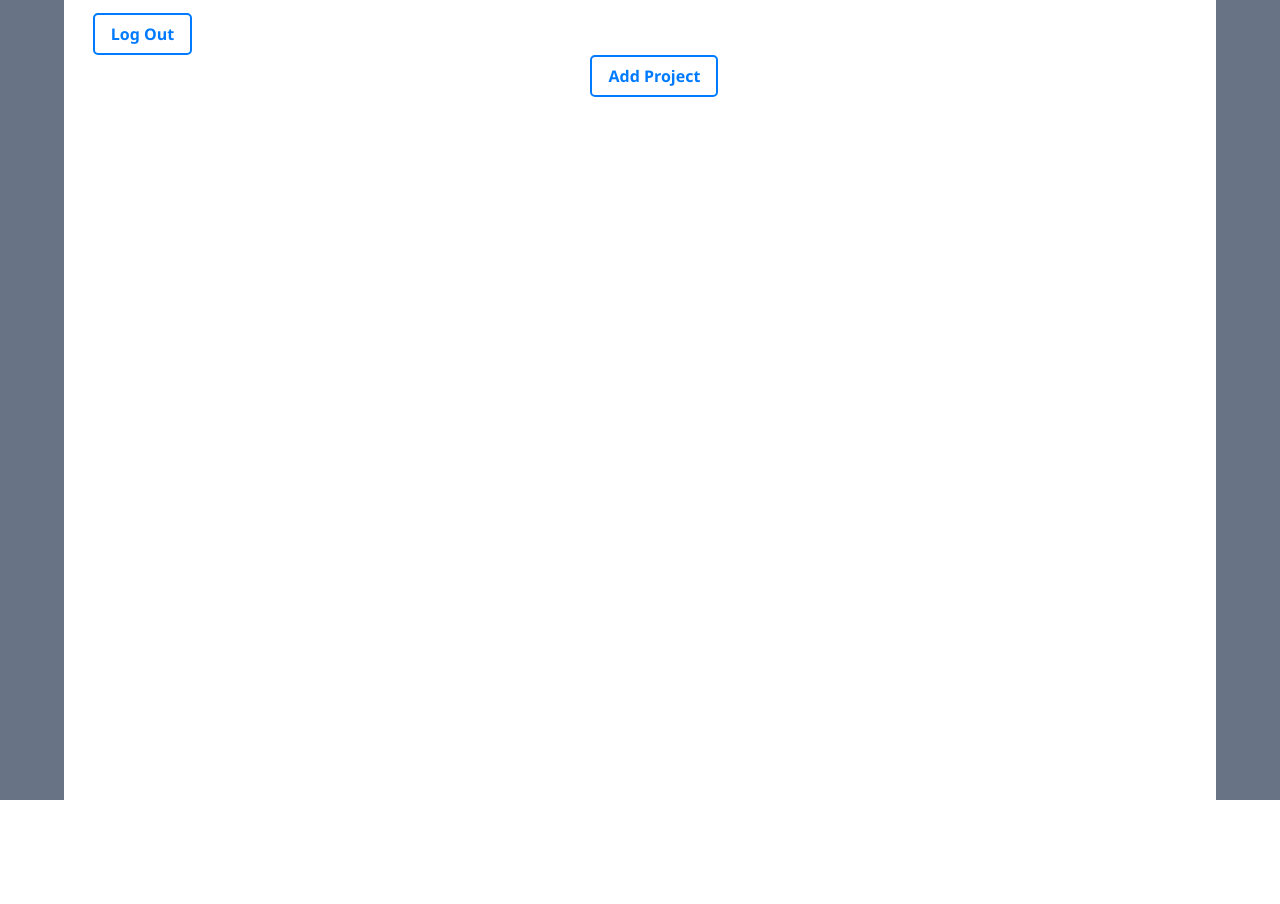
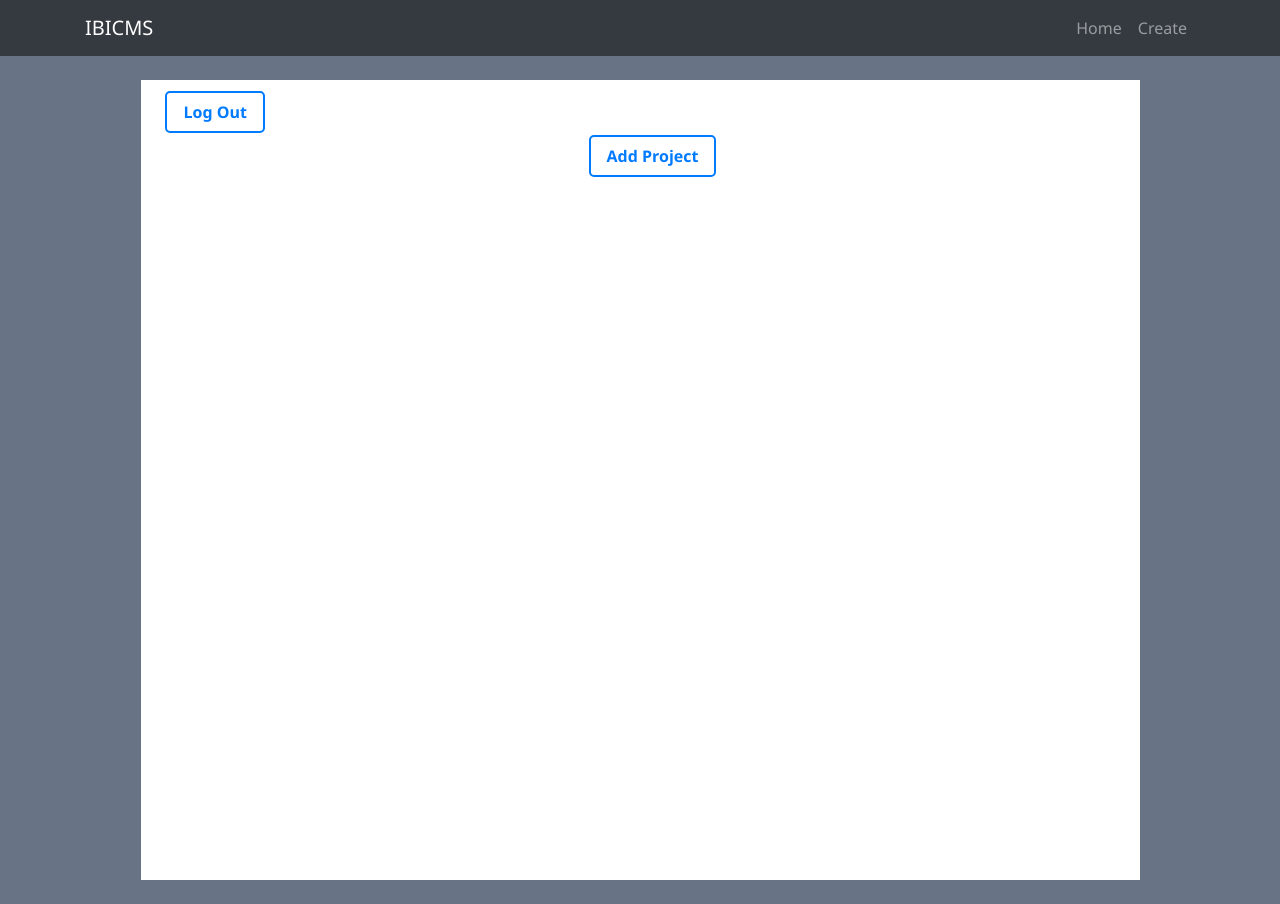
Before and after one commit to MarcinCuprys13/Content-Management-System, a Django app: page / in a window 1280 px wide. Before the commit the page ends 800 px from the top, so only its background shows below. Run offline with Django 4.2, Linux system fonts and the light colour scheme; the visitor is signed in with stand-in values (Sample User, id 1); some libraries are stand-ins or nearby versions.

Commit message:
update base.html navbar

```diff
--- a/ibicms/templates/base.html
+++ b/ibicms/templates/base.html
@@ -1,11 +1,38 @@
 <!DOCTYPE html>
 <html>
 <head>
+    <meta charset="UTF-8">
     <title>{% block title %}CMS{% endblock %}</title>
+    <meta name="viewport" content="width=device-width, initial-scale=1">
+    <link href="https://stackpath.bootstrapcdn.com/bootstrap/4.5.2/css/bootstrap.min.css" rel="stylesheet">
 </head>
 <body>
-    <div class="content">
-        {% block content %}{% endblock %}
+
+<nav class="navbar navbar-expand-lg navbar-dark bg-dark">
+  <div class="container">
+    <a class="navbar-brand" href="#">IBICMS</a>
+    <button class="navbar-toggler" type="button" data-toggle="collapse" data-target="#navbarNav"
+            aria-controls="navbarNav" aria-expanded="false" aria-label="Toggle navigation">
+      <span class="navbar-toggler-icon"></span>
+    </button>
+    <div class="collapse navbar-collapse" id="navbarNav">
+      <ul class="navbar-nav ml-auto">
+        <li class="nav-item">
+          <a class="nav-link" href="/">Home</a>
+        </li>
+        <li class="nav-item">
+          <a class="nav-link" href="/create/">Create</a>
+        </li>
+      </ul>
     </div>
+  </div>
+</nav>
+
+<div class="container py-4">
+    {% block content %}{% endblock %}
+</div>
+
+<script src="https://code.jquery.com/jquery-3.5.1.slim.min.js"></script>
+<script src="https://cdn.jsdelivr.net/npm/bootstrap@4.5.2/dist/js/bootstrap.bundle.min.js"></script>
 </body>
 </html>
```
